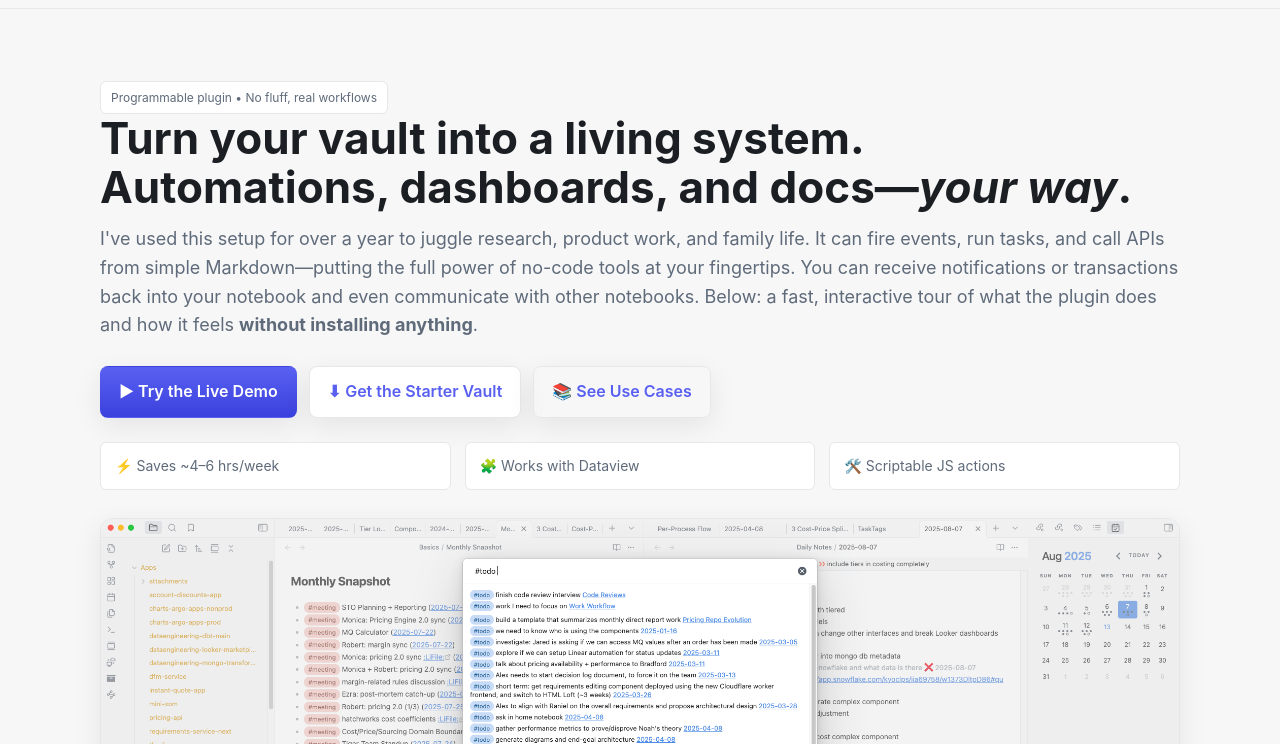
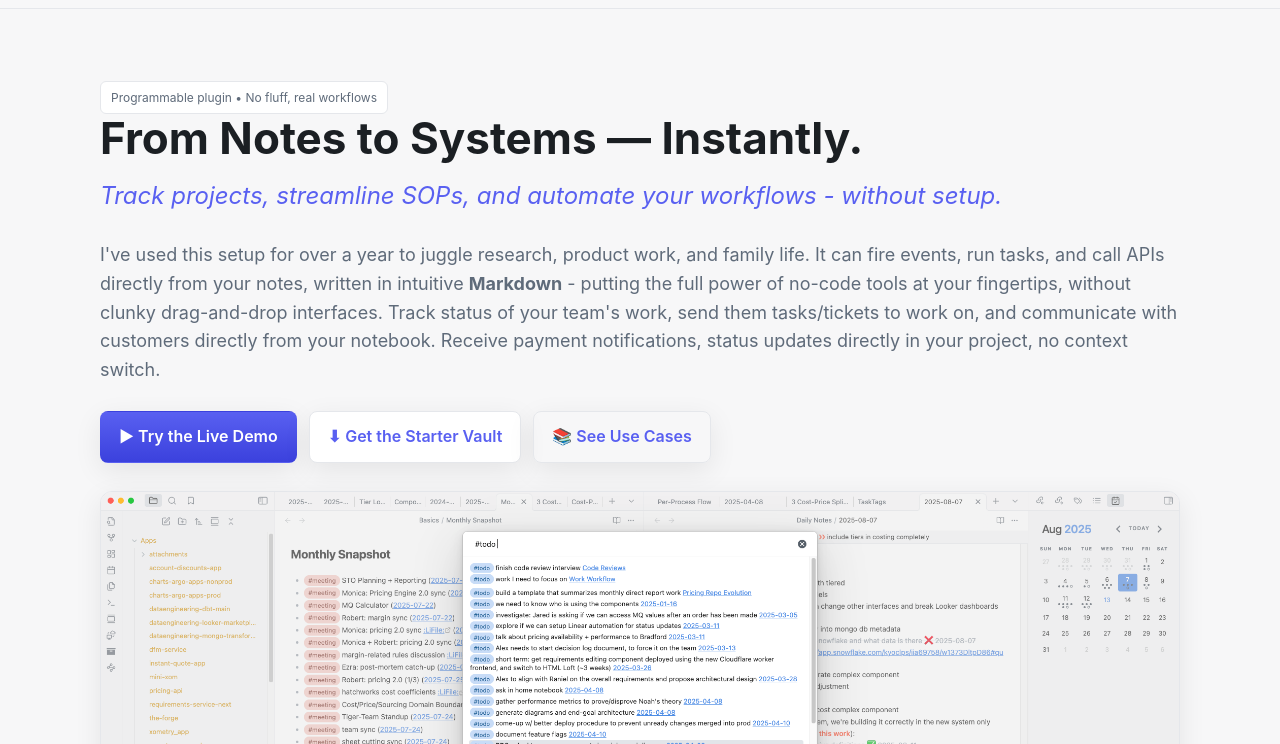
Before and after one commit to atsepkov/obsidian-plus-landing, a plain HTML site: page index.html in a window 1280 px wide. Shown: the part 56-800 px from the top of the page. Drawn offline with nearby package versions, Linux system fonts and the light colour scheme.

Commit message:
tweaks to hero

```diff
--- a/index.html
+++ b/index.html
@@ -74,6 +74,7 @@
 
     /* Nav */
     header { position: sticky; top: 0; z-index: 50; backdrop-filter: blur(10px); background: color-mix(in srgb, var(--bg-primary) 85%, transparent); border-bottom: 1px solid var(--border); }
+    .hero .tagline { font-size: 24px; color: var(--accent); font-style: italic; }
     .nav { display: flex; align-items: center; justify-content: space-between; height: 64px; }
     .logo { display: flex; align-items: center; gap: 12px; font-weight: 800; letter-spacing: .2px; }
     .logo svg { width: 24px; height: 24px; }
@@ -171,18 +172,24 @@
     <section class="hero">
       <div class="container">
         <span class="pill">Programmable plugin • No fluff, real workflows</span>
-        <h1>Turn your vault into a living system.<br/>Automations, dashboards, and docs—<em>your way</em>.</h1>
-        <p>I've used this setup for over a year to juggle research, product work, and family life. It can fire events, run tasks, and call APIs from simple Markdown—putting the full power of no-code tools at your fingertips. You can receive notifications or transactions back into your notebook and even communicate with other notebooks. Below: a fast, interactive tour of what the plugin does and how it feels <strong>without installing anything</strong>.</p>
+        <div class="title">
+          <h1>From Notes to Systems — Instantly.</h1>
+          <p class="tagline">Track projects, streamline SOPs, and automate your workflows - without setup.</p>
+        </div>
+        <p>I've used this setup for over a year to juggle research, product work, and family life. It can fire events,
+          run tasks, and call APIs directly from your notes, written in intuitive <strong>Markdown</strong> - putting the full power of no-code
+          tools at your fingertips, without clunky drag-and-drop interfaces. Track status of your team's work, send them tasks/tickets
+          to work on, and communicate with customers directly from your notebook. Receive payment notifications, status updates directly in your project, no context switch.</p>
         <div class="cta">
           <a href="#demo" class="btn primary">▶ Try the Live Demo</a>
           <a href="#download" class="btn">⬇ Get the Starter Vault</a>
           <a href="#use-cases" class="btn ghost">📚 See Use Cases</a>
         </div>
-        <div class="proof">
+        <!-- <div class="proof">
           <div class="meter">⚡ Saves ~4–6 hrs/week</div>
           <div class="meter">🧩 Works with Dataview</div>
           <div class="meter">🛠️ Scriptable JS actions</div>
-        </div>
+        </div> -->
         <div class="hero-visual card">
           <!-- Replace with your animated GIF or screenshot from your vault -->
           <!-- <img alt="Plugin screenshot" src="https://images.unsplash.com/photo-1555066931-4365d14bab8c?q=80&w=1400&auto=format&fit=crop" /> -->
@@ -229,7 +236,7 @@
     <!-- LIVE DEMO (Dataview‑ish) -->
     <section id="demo">
       <div class="container">
-        <h2>Live demo (note → dashboards)</h2>
+        <h2>Live demo (notes → dashboards)</h2>
         <p class="sub">Type in the left pane like you would in your daily note. The right pane auto-organizes items into dashboards and databases (Tasks & Music). Inline <code>#tags</code> and optional due dates (e.g. <code>📅 2025-09-01</code>) are parsed on the fly.</p>
 
         <div class="demo-wrap" style="align-items:start;">
```
